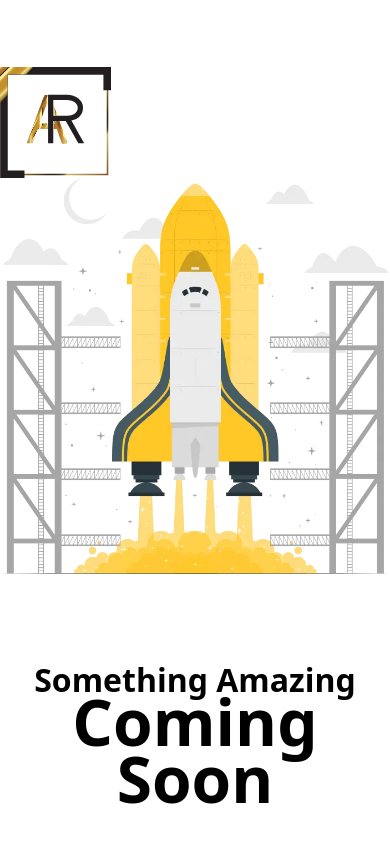
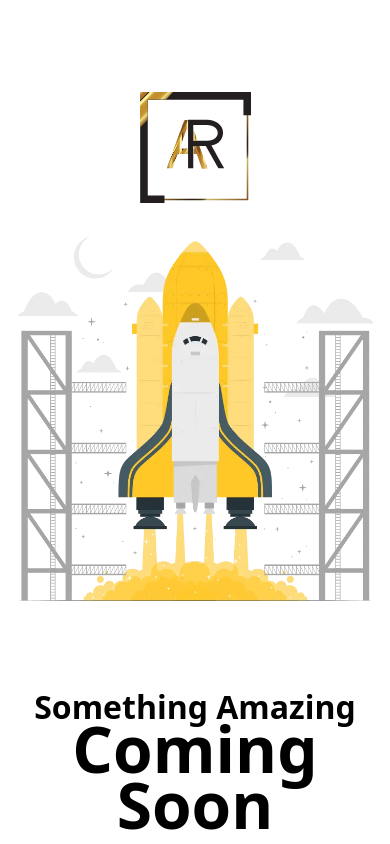
Before and after one commit to AQuadic/arrluxe_front, a website: page index.html in a window 390 px wide. Shown: the top 844 px of the page. Drawn offline with nearby package versions, Linux system fonts and the light colour scheme.

Commit message:
Responsive

```diff
--- a/index.html
+++ b/index.html
@@ -6,11 +6,12 @@
     <meta name="description" content="ARRLUXE">
     <title>arrluxe</title>
     <link rel="stylesheet" href="./output.css">
+    <script src="https://cdn.tailwindcss.com"></script>
 </head>
-<body class="container mx-auto py-[67px]">
+<body class="container mx-auto xl:py-[67px] py-[92px]">
 
-    <nav>
-        <a href="./index.html">
+    <nav class="mb-[33px] xl:mb-0">
+        <a href="./index.html" class="flex xl:justify-start justify-center">
             <img src="./images/logo.svg" class="w-[111px] h-[111px]" alt="Logo">
         </a>
     </nav>
@@ -20,7 +21,7 @@
             <h1 class="text-[#000000] xl:text-5xl md:text-[41.43px] text-[32px] font-semibold leading-[88.7%]">Something Amazing</h1>
             <h1 class="text-[#000000] xl:text-8xl md:text-[82.86px] text-[64px] font-semibold leading-[88.7%] text-center">Coming <br> Soon</h1>
         </div>
-        <img src="./images/cuate.webp" class="xl:order-2 order-1" alt="Image">
+        <img src="./images/cuate.webp" class="xl:order-2 order-1 xl:w-[701.52px] xl:h-[713.02px] md:w-[464.94px] md:h-[472.56px] w-[359.1px] h-[364.98px]" alt="Image">
     </div>
 
     <div class="flex items-center xl:justify-start justify-center gap-5 xl:ltr:pl-52 xl:rtl:pr-52 xl:mt-0 mt-28">
```
